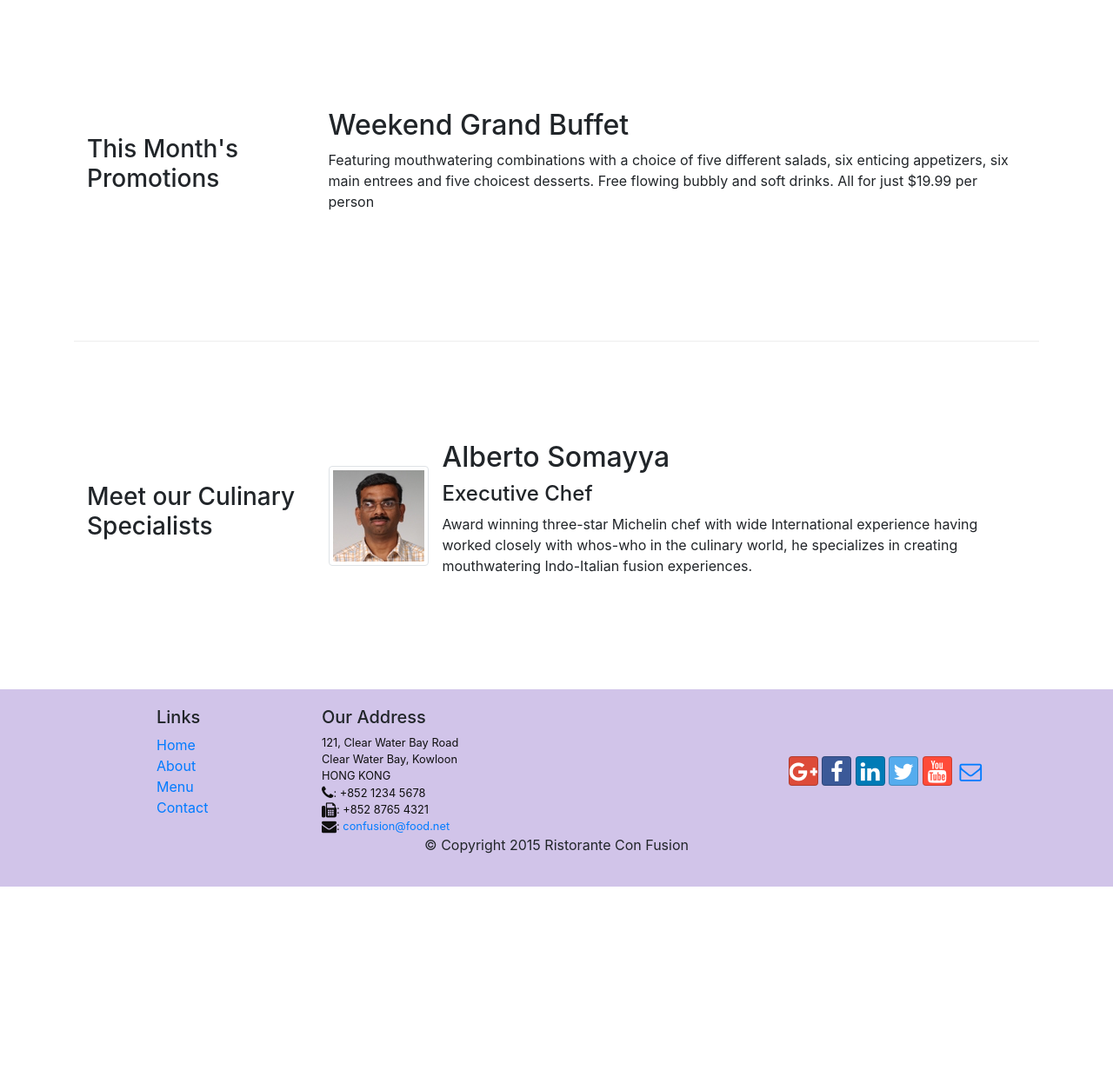
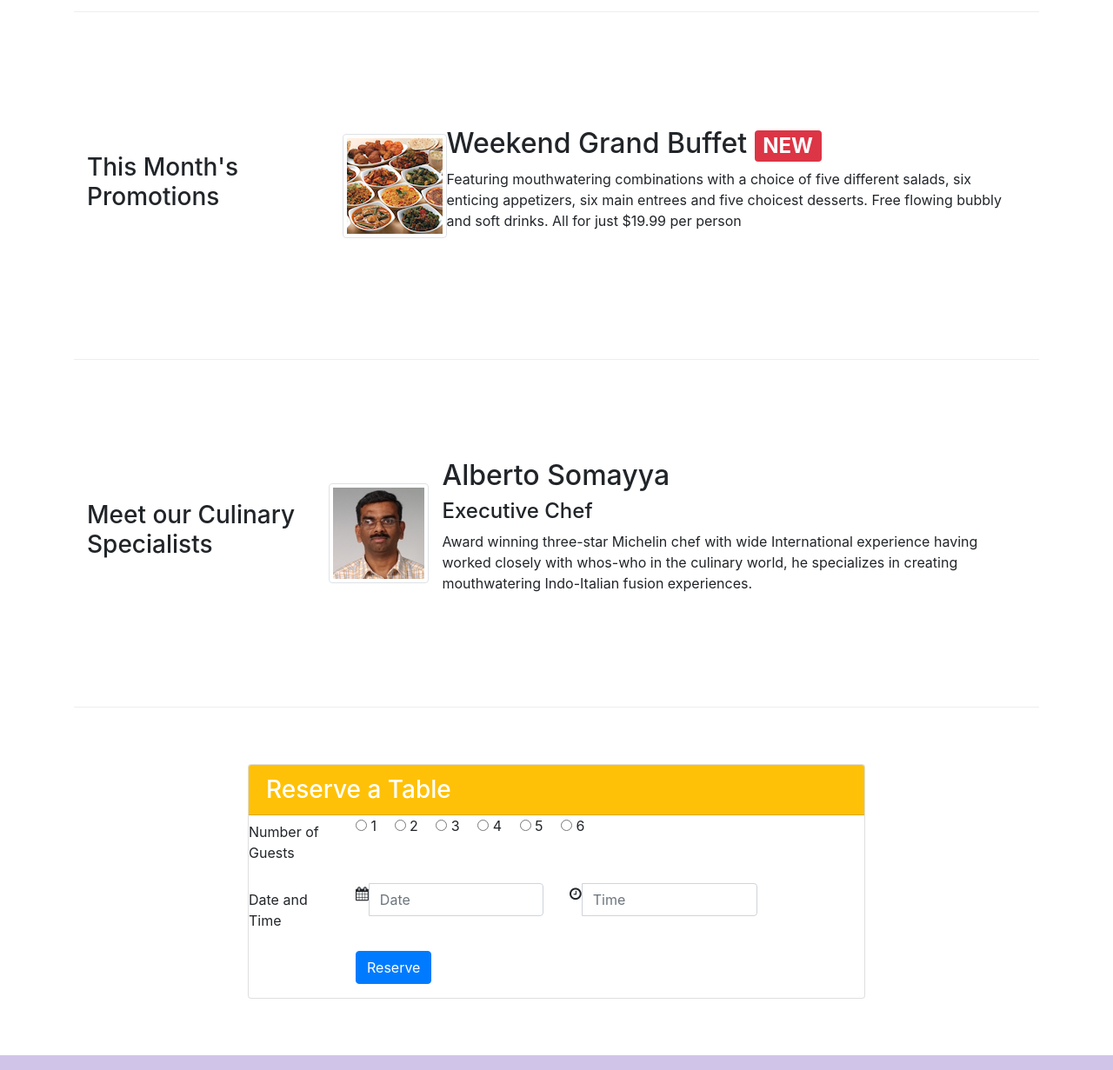
Before and after one commit to reystleen/conFusion, a website: page index.html in a window 1280 px wide. Shown: the part 720-1951 px from the top of the page at 87% size. Before the commit the page ends 1740 px from the top, so only its background shows below. Drawn offline with nearby package versions, Linux system fonts and the light colour scheme.

Commit message:
Assignment 2

```diff
--- a/index.html
+++ b/index.html
@@ -36,12 +36,15 @@
     <header class="jumbotron">
        <div class="container">
           <div class="row row-header">
-                <div class="col-12 col-sm-8">
+                <div class="col-12 col-sm-6">
                     <h1>Ristorante con Fusion</h1>
                     <p>We take inspiration from the World's best cuisines, and create a unique fusion experience. Our lipsmacking creations will tickle your culinary senses!</p>
                 </div>
-                <div class="col col-sm align-self-center">
+                <div class="col-12 col-sm-3 align-self-center">
                     <img src="img/logo.png" class="img-fluid" />
+                </div>
+                <div class="col-12 col-sm-3 align-self-center">
+                    <a class="btn btn-sm btn-warning btn-block" role="button" href="#reserve">Reserve Table</a>
                 </div>
             </div>
         </div>
@@ -56,21 +59,25 @@
                 <div class="media">
                     <img class="d-flex mr-3 img-thumbnail align-self-center" src="img/uthappizza.png" alt="uthappizza" />
                     <div class="media-body">
-                      <h2 class="mt-0">Uthappizza <span class="badge badge-danger">HOT</span> <span class="badge badge-pill badge-default">$4.99</span></h2>
-                      <p class="hidden-xs-down">A unique combination of Indian Uthappam (pancake) and Italian pizza, topped with Cerignola olives, ripe vine cherry tomatoes, Vidalia onion, Guntur chillies and Buffalo Paneer.</p>
+                        <h2 class="mt-0">Uthappizza <span class="badge badge-danger">HOT</span> <span class="badge badge-pill badge-default">$4.99</span></h2>
+                        <p class="hidden-xs-down">A unique combination of Indian Uthappam (pancake) and Italian pizza, topped with Cerignola olives, ripe vine cherry tomatoes, Vidalia onion, Guntur chillies and Buffalo Paneer.</p>
                     </div>
                 </div>
             </div>
         </div>
 
-
         <div class="row row-content align-items-center">
-            <div class="col-sm-4 col-md-3">
+            <div class="col-sm-4 col-md-3 flex-first">
                 <h3>This Month's Promotions</h3>
             </div>
-            <div class="col-sm col-md">
-                <h2>Weekend Grand Buffet</h2>
-                <p class="hidden-xs-down">Featuring mouthwatering combinations with a choice of five different salads, six enticing appetizers, six main entrees and five choicest desserts. Free flowing bubbly and soft drinks. All for just $19.99 per person </p>
+            <div class="col-sm col-md flex-last">
+                <div class="media">
+                    <img class="d-flex flex-last ml-3 img-thumbnail align-self-center" src="img/buffet.png" alt="buffet" />
+                    <div class="media-body">
+                        <h2 class="mt-0">Weekend Grand Buffet <span class="badge badge-danger">NEW</span></h2>
+                        <p class="hidden-xs-down">Featuring mouthwatering combinations with a choice of five different salads, six enticing appetizers, six main entrees and five choicest desserts. Free flowing bubbly and soft drinks. All for just $19.99 per person </p>
+                    </div>
+                </div>
             </div>
         </div>
 
@@ -85,6 +92,51 @@
                         <h2>Alberto Somayya</h2>
                         <h4>Executive Chef</h4>
                         <p class="hidden-xs-down">Award winning three-star Michelin chef with wide International experience having worked closely with whos-who in the culinary world, he specializes in creating mouthwatering Indo-Italian fusion experiences. </p>
+                    </div>
+                </div>
+            </div>
+        </div>
+
+        <div class="row row-content align-items-center">
+            <div class="col-xs-12 col-sm-8 offset-sm-2">
+                <div class="card" id="reserve">
+                    <h3 class="card-header bg-warning text-white">Reserve a Table</h3>
+                    <div class="card-block">
+                        <form>
+                          <div class="form-group row">
+                              <label for="guests_number" class="col-sm-2 col-form-label">Number of Guests</label>
+                              <div class="col-sm-10">
+                                  <label class="radio-inline mr-3"><input type="radio" name="guests_number" value="1" /> 1</label>
+                                  <label class="radio-inline mr-3"><input type="radio" name="guests_number" value="2" /> 2</label>
+                                  <label class="radio-inline mr-3"><input type="radio" name="guests_number" value="3" /> 3</label>
+                                  <label class="radio-inline mr-3"><input type="radio" name="guests_number" value="4" /> 4</label>
+                                  <label class="radio-inline mr-3"><input type="radio" name="guests_number" value="5" /> 5</label>
+                                  <label class="radio-inline mr-3"><input type="radio" name="guests_number" value="6" /> 6</label>
+                              </div>
+                          </div>
+                          <div class="form-group row">
+                              <label for="date" class="col-sm-2 col-form-label">Date and Time</label>
+                              <div class="col-sm-4">
+                                  <div class="input-group">
+                                      <span class="input-group-addon"><i class="fa fa-calendar"></i></span>
+                                      <input type="text" class="form-control" id="date" name="date" placeholder="Date" />
+                                  </div>
+                              </div>
+                              <div class="col-sm-4">
+                                  <div class="input-group">
+                                      <span class="input-group-addon"><i class="fa fa-clock-o"></i></span>
+                                      <input type="text" class="form-control" id="time" name="time" placeholder="Time" />
+                                  </div>
+                              </div>
+                          </div>
+                          <div class="form-group row">
+                              <div class="offset-md-2 col-md-10">
+                                  <button type="submit" class="btn btn-primary">
+                                      Reserve
+                                  </button>
+                              </div>
+                          </div>
+                        </form>
                     </div>
                 </div>
             </div>
```
